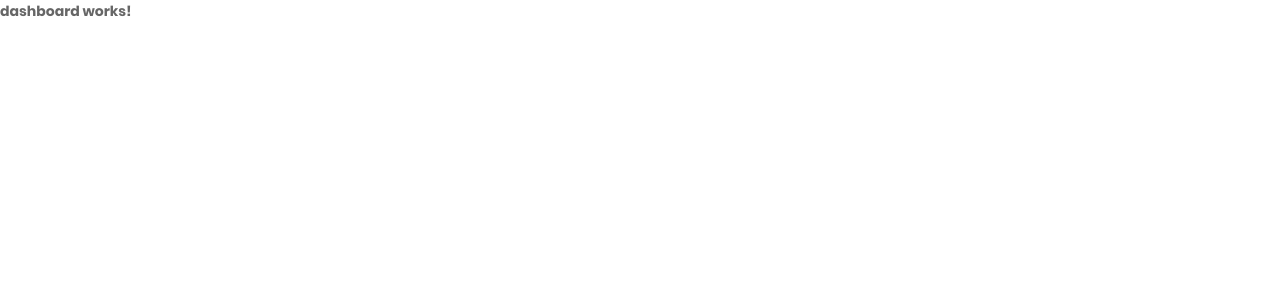
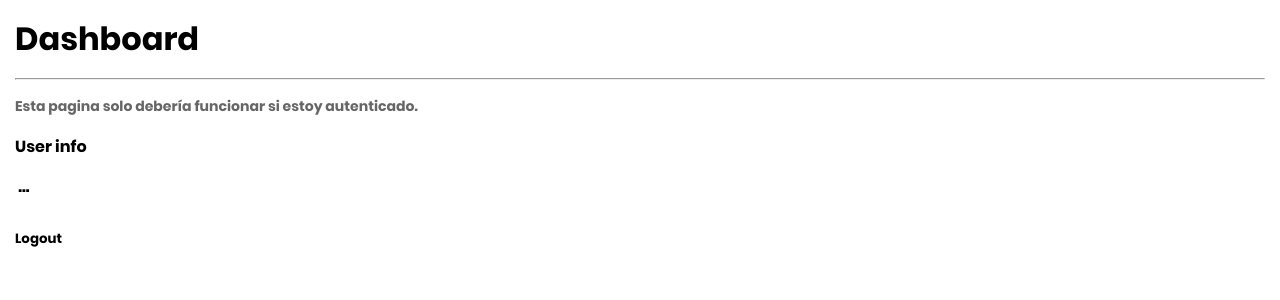
Before and after one commit to santtiago49/12-angular-authApp, an Angular app: page /dashboard in a window 1280 px wide. Shown: the top 300 px of the page. Built offline with nearby package versions, Linux system fonts and the light colour scheme.

Commit message:
Pantalla protegida

```diff
--- a/src/app/auth/pages/login/login.component.ts
+++ b/src/app/auth/pages/login/login.component.ts
@@ -1,5 +1,6 @@
-import { Component, OnInit } from '@angular/core';
+import { Component } from '@angular/core';
 import { FormBuilder, FormGroup, Validators } from '@angular/forms';
+import { Router } from '@angular/router';
 
 @Component({
   selector: 'app-login',
@@ -7,21 +8,20 @@
   styles: [
   ]
 })
-export class LoginComponent implements OnInit {
+export class LoginComponent {
 
   miFormulario: FormGroup = this.fb.group({
     email   : ['', [Validators.required, Validators.email] ],
     password: ['', [Validators.required, Validators.minLength(6)]]
   })
 
-  constructor( private fb: FormBuilder ) { }
-
-  ngOnInit(): void {
-  }
+  constructor( private fb: FormBuilder ,
+               private router: Router) { }
 
   login(){
     console.log(this.miFormulario.value);
-    console.log(this.miFormulario.valid);
+
+    this.router.navigateByUrl('/dashboard');
   }
 
 }
--- a/src/app/auth/pages/register/register.component.ts
+++ b/src/app/auth/pages/register/register.component.ts
@@ -1,5 +1,6 @@
 import { Component, OnInit } from '@angular/core';
 import { Validators, FormBuilder, FormGroup } from '@angular/forms';
+import { Router } from '@angular/router';
 
 @Component({
   selector: 'app-register',
@@ -7,7 +8,7 @@
   styles: [
   ]
 })
-export class RegisterComponent implements OnInit {
+export class RegisterComponent {
 
   miFormulario: FormGroup = this.fb.group({
     nombre  : ['', [Validators.required ] ],
@@ -15,14 +16,12 @@
     password: ['', [Validators.required, Validators.minLength(6)]]
   })
 
-  constructor( private fb: FormBuilder ) { }
-
-  ngOnInit(): void {
-  }
-
+  constructor( private fb: FormBuilder,
+               private router: Router) { }
 
   register(){
     console.log(this.miFormulario.value);
-    console.log(this.miFormulario.valid);
+
+    this.router.navigateByUrl('/dashboard');
   }
 }
--- a/src/app/protected/dashboard/dashboard.component.html
+++ b/src/app/protected/dashboard/dashboard.component.html
@@ -1 +1,13 @@
-<p>dashboard works!</p>
+<h1>Dashboard</h1>
+<hr>
+
+<p>
+    Esta pagina solo debería funcionar si estoy autenticado.
+</p>
+
+<h4>User info</h4>
+<pre> ... </pre>
+
+<button (click)="logout()">
+    Logout
+</button>
--- a/src/app/protected/dashboard/dashboard.component.ts
+++ b/src/app/protected/dashboard/dashboard.component.ts
@@ -1,16 +1,24 @@
 import { Component, OnInit } from '@angular/core';
+import { Router } from '@angular/router';
 
 @Component({
   selector: 'app-dashboard',
   templateUrl: './dashboard.component.html',
   styles: [
+    `
+    * {
+      margin: 15px;
+    }
+    `
   ]
 })
-export class DashboardComponent implements OnInit {
+export class DashboardComponent {
 
-  constructor() { }
+  constructor( private router: Router ) { }
 
-  ngOnInit(): void {
+  logout(){
+
+    this.router.navigateByUrl('/auth');
+
   }
-
 }
```
